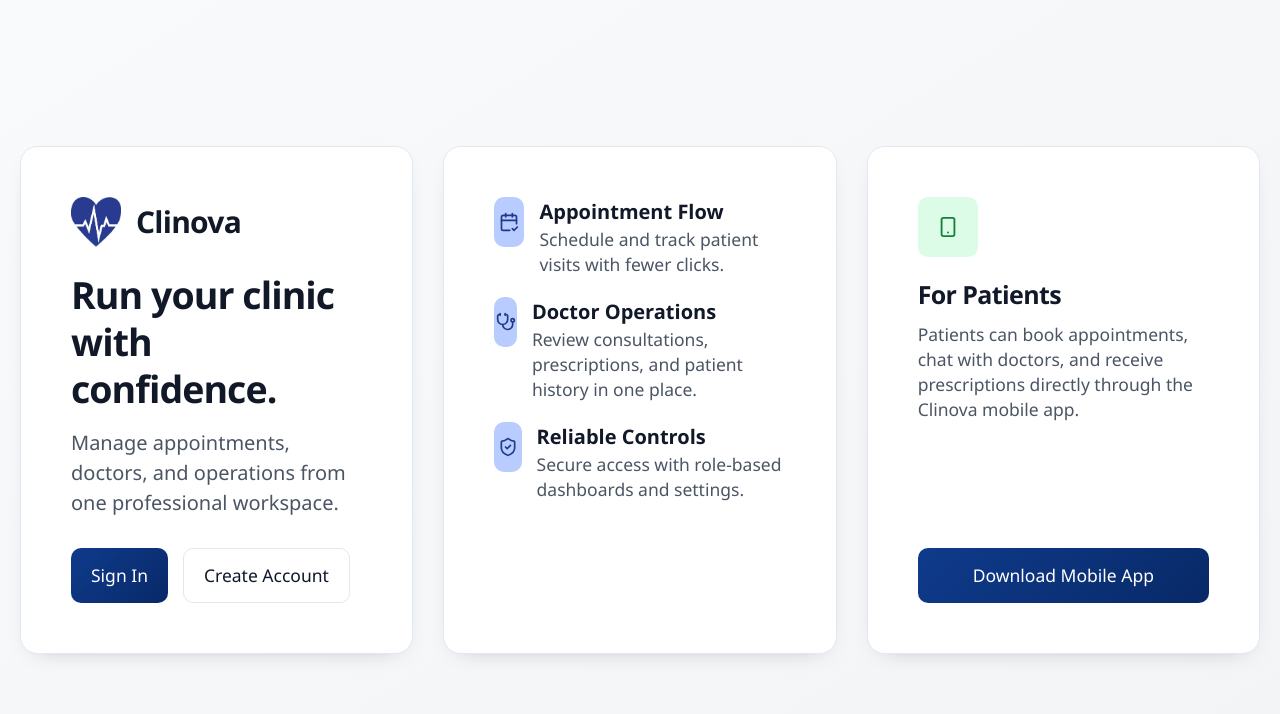
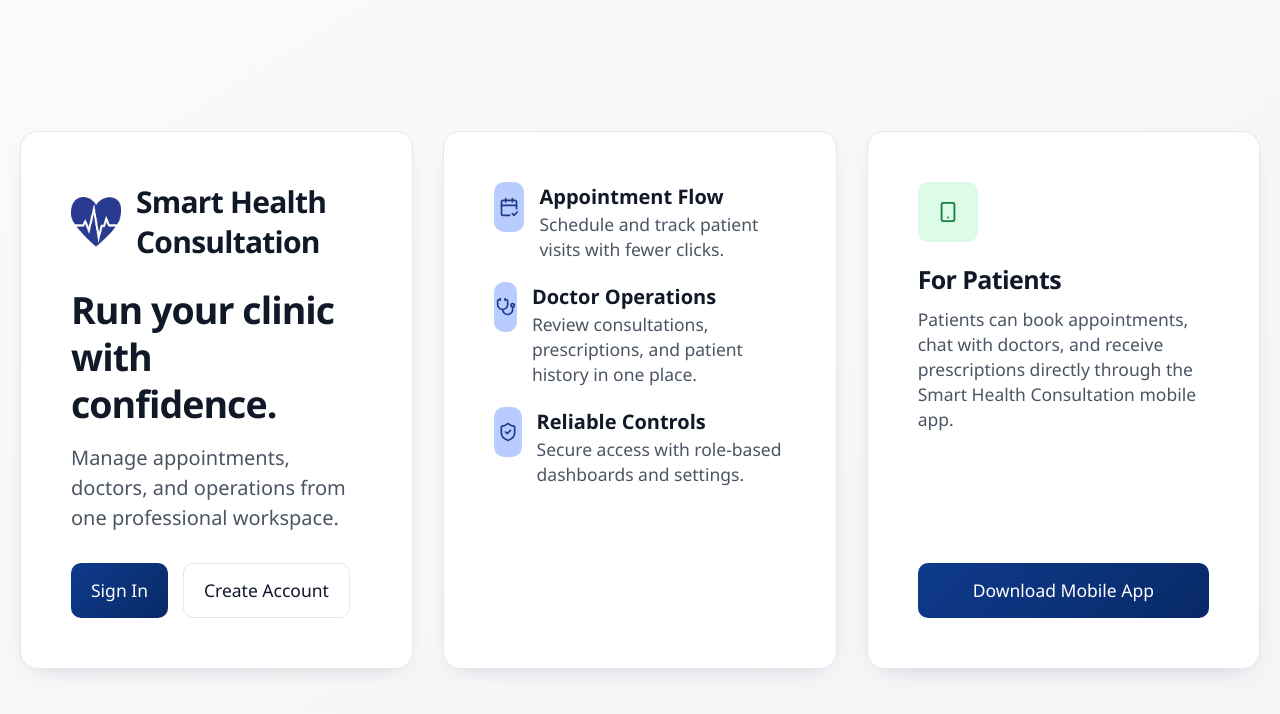
Before and after one commit to sandradush/clinic-fronted, a React (Create React App) app: page / in a window 1280 px wide. Shown: the top 714 px of the page. Built offline with nearby package versions, Linux system fonts and the light colour scheme.

Commit message:
changed name

```diff
--- a/public/index.html
+++ b/public/index.html
@@ -2,14 +2,14 @@
 <html lang="en">
   <head>
     <meta charset="utf-8" />
-    <link rel="icon" type="image/jpeg" href="%PUBLIC_URL%/Clinova-logo.JPG" />
+    <link rel="icon" type="image/jpeg" href="%PUBLIC_URL%/smart-health-consultation-logo.JPG" />
     <meta name="viewport" content="width=device-width, initial-scale=1, maximum-scale=1, user-scalable=no" />
     <meta name="theme-color" content="#000000" />
     <meta
       name="description"
       content="Web site created using create-react-app"
     />
-    <link rel="apple-touch-icon" href="%PUBLIC_URL%/Clinova-logo.JPG" />
+    <link rel="apple-touch-icon" href="%PUBLIC_URL%/smart-health-consultation-logo.JPG" />
     <!--
       manifest.json provides metadata used when your web app is installed on a
       user's mobile device or desktop. See https://developers.google.com/web/fundamentals/web-app-manifest/
@@ -24,7 +24,7 @@
       work correctly both with client-side routing and a non-root public URL.
       Learn how to configure a non-root public URL by running `npm run build`.
     -->
-    <title>Clinova</title>
+    <title>Smart Health Consultation</title>
   </head>
   <body>
     <noscript>You need to enable JavaScript to run this app.</noscript>
--- a/src/components/common/OnboardingModal.tsx
+++ b/src/components/common/OnboardingModal.tsx
@@ -50,12 +50,12 @@ const OnboardingModal: React.FC = () => {
       <Card className="w-full max-w-xl p-6 md:p-8">
         <div className="flex items-center gap-2 text-brand-600 mb-3">
           <Sparkles size={20} />
-          <span className="font-semibold">Welcome to Clinova</span>
+          <span className="font-semibold">Welcome to Smart Health Consultation</span>
         </div>
 
         <h2 className="text-2xl font-bold mb-2">Start faster with guided setup</h2>
         <p className="text-slate-600 dark:text-slate-300 mb-5">
-          Clinova helps you organize people, appointments, and approvals from one workspace. Complete your top task in 1 click.
+          Smart Health Consultation helps you organize people, appointments, and approvals from one workspace. Complete your top task in 1 click.
         </p>
 
         <div className="grid sm:grid-cols-2 gap-3 mb-6">
--- a/src/components/layout/Header.tsx
+++ b/src/components/layout/Header.tsx
@@ -72,8 +72,8 @@ const Header: React.FC<HeaderProps> = ({ onToggleSidebar }) => {
         </div>
 
         {/* Center title for mobile */}
-        <div className="absolute left-0 right-0 flex items-center justify-center md:hidden pointer-events-none">
-          <div className="font-semibold text-lg text-gray-900 dark:text-white">Clinova</div>
+          <div className="absolute left-0 right-0 flex items-center justify-center md:hidden pointer-events-none">
+          <div className="font-semibold text-lg text-gray-900 dark:text-white">Smart Health Consultation</div>
         </div>
 
         <div className="relative ml-auto">
--- a/src/components/layout/Sidebar.tsx
+++ b/src/components/layout/Sidebar.tsx
@@ -44,16 +44,16 @@ const Sidebar: React.FC<SidebarProps> = ({ isOpen = false, onClose }) => {
 
       <div className={`fixed inset-y-0 left-0 z-40 transform ${isOpen ? 'translate-x-0' : '-translate-x-full'} md:translate-x-0 md:relative md:inset-auto md:left-auto md:transform-none w-64 h-screen bg-white dark:bg-gray-800 border-r border-gray-200 dark:border-gray-700 flex flex-col shadow-lg overflow-y-auto transition-transform` }>
       <div className="border-b border-gray-200 dark:border-gray-700 bg-white dark:bg-gray-800">
-        <div className="mx-1 px-6 py-4 flex items-center gap-3">
+        <div className="h-14 md:h-16 px-6 flex items-center gap-3">
           {!logoError && (
             <img
-              src="/Clinova-logo.JPG"
-              alt="Clinova icon"
+              src="/smart-health-consultation-logo.JPG"
+              alt="Smart Health Consultation icon"
               className="h-8 w-8 md:h-9 md:w-9 rounded-sm bg-white p-1"
               onError={() => setLogoError(true)}
             />
           )}
-          <h2 className="text-lg md:text-xl font-bold text-gray-900 dark:text-white">Clinova</h2>
+          <h2 className="text-lg md:text-xl font-bold text-gray-900 dark:text-white">Smart Health Consultation</h2>
         </div>
       </div>
 
--- a/src/contexts/AuthContext.tsx
+++ b/src/contexts/AuthContext.tsx
@@ -88,7 +88,7 @@ export const AuthProvider: React.FC<AuthProviderProps> = ({ children }) => {
             message: "Please use our mobile application to access your account.",
             role: userData.role,
             downloadLink:
-              "https://expo.dev/accounts/sandradush1/projects/clinova/builds/8bdfa7f8-26cc-4d61-81c0-aba9fd425faa"
+              "https://expo.dev/accounts/sandradush1/projects/smart-health-consultation/builds/8bdfa7f8-26cc-4d61-81c0-aba9fd425faa"
           };
         }
 
--- a/src/pages/Home.tsx
+++ b/src/pages/Home.tsx
@@ -10,9 +10,9 @@ const Home: React.FC = () => {
         {/* MAIN CARD */}
         <div className="ui-card p-8 md:p-10">
           <div className="flex items-center gap-3 mb-5">
-            <img src="/Clinova-logo.JPG" alt="Clinova" className="h-10 w-10 rounded" />
+            <img src="/smart-health-consultation-logo.JPG" alt="Smart Health Consultation" className="h-10 w-10 rounded" />
             <div>
-              <h1 className="text-2xl font-bold text-gray-900">Clinova</h1>
+              <h1 className="text-2xl font-bold text-gray-900">Smart Health Consultation</h1>
             </div>
           </div>
 
@@ -91,12 +91,12 @@ const Home: React.FC = () => {
             </h3>
 
             <p className="text-gray-600 text-sm mb-6">
-              Patients can book appointments, chat with doctors, and receive prescriptions directly through the Clinova mobile app.
+              Patients can book appointments, chat with doctors, and receive prescriptions directly through the Smart Health Consultation mobile app.
             </p>
           </div>
 
           <a
-            href="https://expo.dev/accounts/sandradush1/projects/clinova/builds/8bdfa7f8-26cc-4d61-81c0-aba9fd425faa"
+            href="https://expo.dev/accounts/sandradush1/projects/smart-health-consultation/builds/8bdfa7f8-26cc-4d61-81c0-aba9fd425faa"
             target="_blank"
             rel="noopener noreferrer"
             className="ui-btn ui-btn-primary-dark text-center"
--- a/src/pages/Settings.tsx
+++ b/src/pages/Settings.tsx
@@ -18,7 +18,7 @@ const Settings: React.FC = () => {
   const [activeTab, setActiveTab] = useState<SettingsTab>('general');
   const [loading, setLoading] = useState(false);
 
-  const [clinicName, setClinicName] = useState('King Faisal Hospital - Clinova Branch');
+  const [clinicName, setClinicName] = useState('King Faisal Hospital - Smart Health Consultation Branch');
   const [primaryAddress, setPrimaryAddress] = useState('KG 544 St, Kigali, Rwanda');
   const [defaultLanguage, setDefaultLanguage] = useState('English');
 
@@ -146,7 +146,7 @@ const Settings: React.FC = () => {
             </button>
             <button
               onClick={() => {
-                setClinicName('King Faisal Hospital - Clinova Branch');
+                setClinicName('King Faisal Hospital - Smart Health Consultation Branch');
                 setPrimaryAddress('KG 544 St, Kigali, Rwanda');
                 setDefaultLanguage('English');
               }}
```
Also changed, not shown: public/manifest.json, public/smart-health-consultation-logo.JPG (renamed from public/Clinova-logo.JPG).
